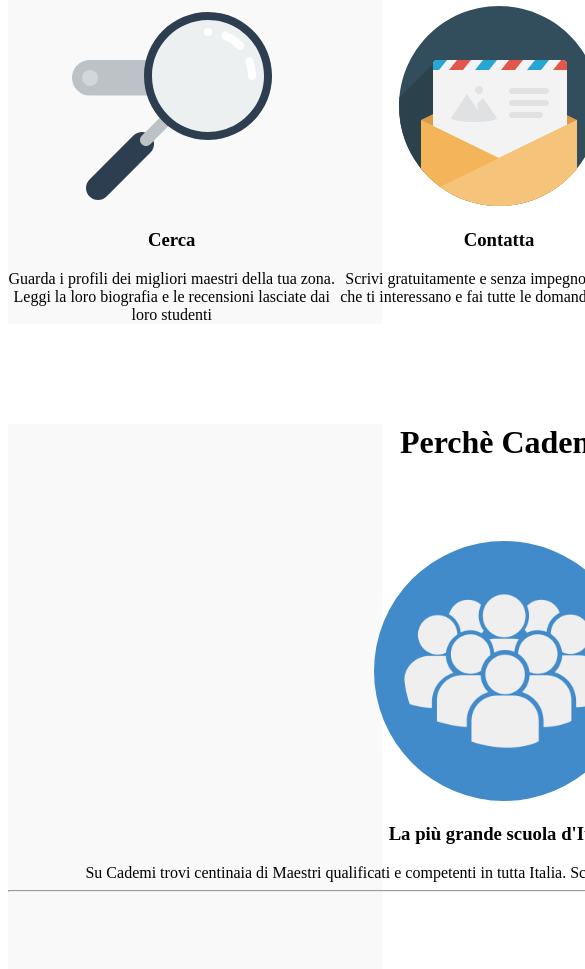
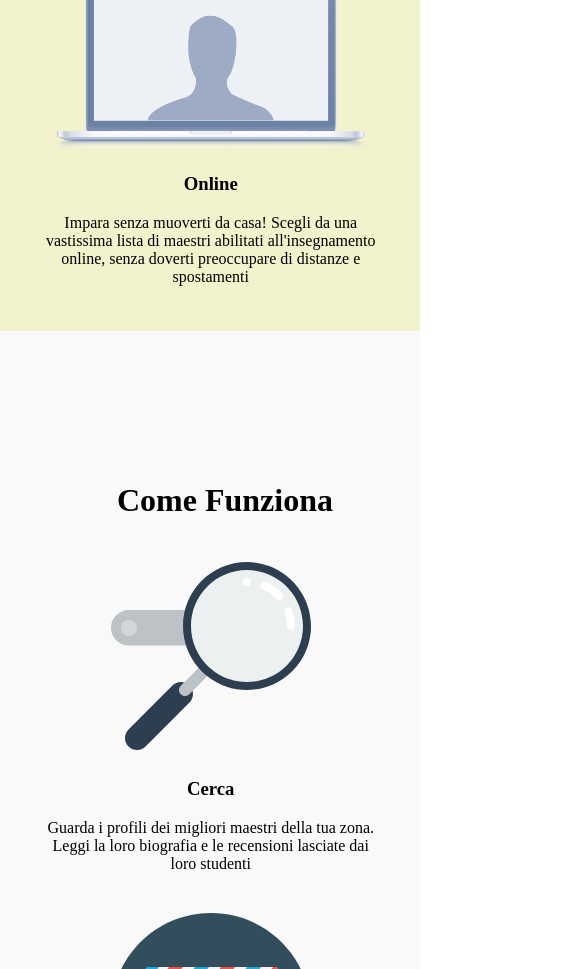
Before and after one commit to sbarbaroluca/html-css-resp-wannabe, a plain HTML site: page index.html in a window 390 px wide. Shown: the part 624-1593 px from the top of the page, 585 px wide, since content can reach past the window. Drawn offline with Linux system fonts and the light colour scheme.

Commit message:
fine esercizio

```diff
--- a/style.css
+++ b/style.css
@@ -71,3 +71,89 @@ img {
 .clear {
   clear: both;
 }
+
+/* Responsive */
+@media screen and (max-width: 420px) {
+
+    body {
+      margin: 0 auto;
+      float: none;
+      display: block;
+      width: 100%;
+    }
+
+    #lezioni.container {
+      background-color: #F2F2CD;
+      display: block;
+      float: none;
+      width: 100%;
+      padding: 15px;
+    }
+
+    .row {
+      float: none;
+      display: block;
+      width: 100%;
+      padding: 15px;
+    }
+
+    #lezioni .row>.left,
+    #lezioni .row>.right {
+      float: none;
+      display: block;
+      border-right: none;
+      padding: 15px;
+      text-align: center;
+      width: 85%;
+      margin-top: 10px;
+    }
+
+    #steps .row>.left,
+    #steps .row>.central,
+    #steps .row>.right {
+      float: none;
+      display: block;
+      border-right: none;
+      padding: 15px;
+      text-align: center;
+      width: 85%;
+      margin-top: 10px;
+    }
+
+    #steps.container {
+      background-color: #f9f9f9;
+      display: block;
+      float: none;
+      width: 100%;
+      padding: 15px;
+    }
+
+    #why.container {
+      background-color: #F2F2CD;
+      display: block;
+      float: none;
+      width: 100%;
+      padding: 15px;
+    }
+
+    #why .row>.first,
+    #why .row>.second,
+    #why .row>.third {
+      float: none;
+      display: block;
+      border-right: none;
+      padding: 15px;
+      text-align: center;
+      width: 85%;
+      margin-top: 10px;
+    }
+
+
+
+
+
+
+
+
+
+}
```
Also changed, not shown: index.html (+1 -0 lines).
